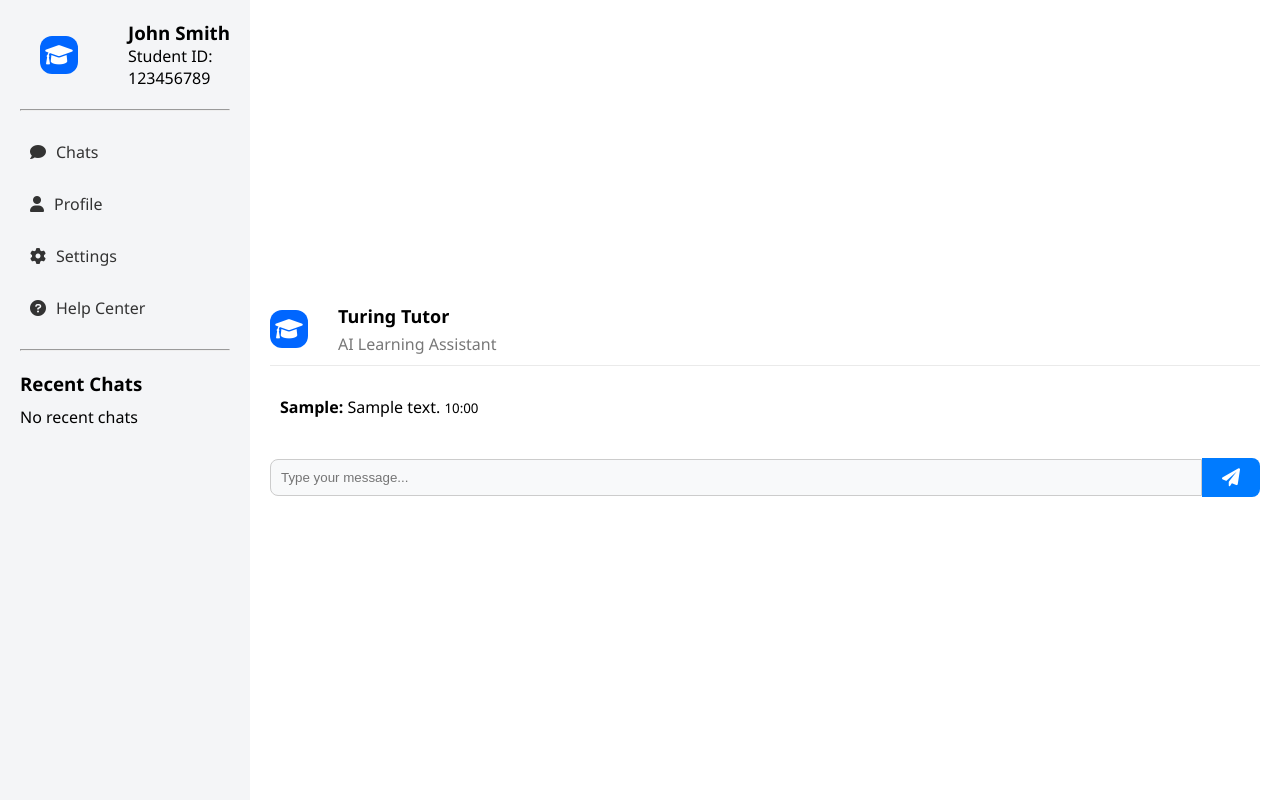
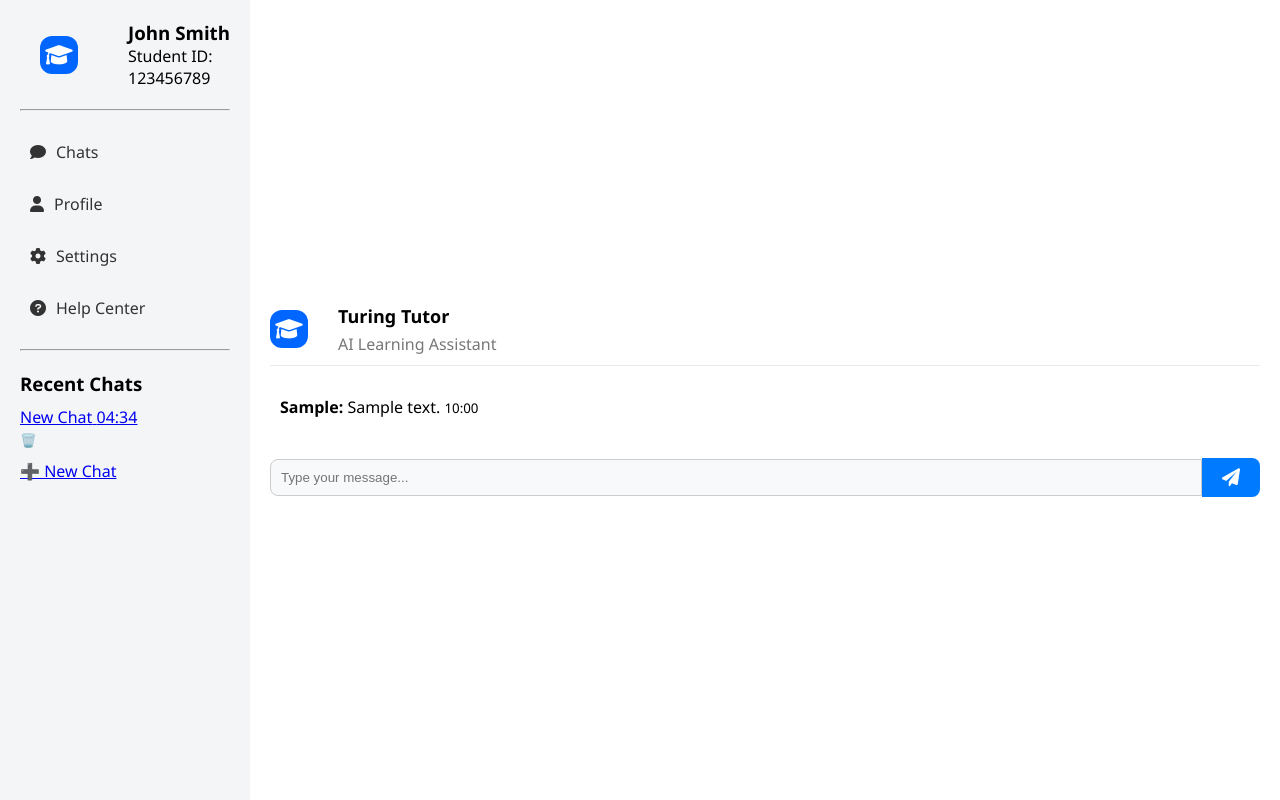
Before and after one commit to SebasHM1/Turing-Tutor-IA, a Django app: page /chatbot/ in a window 1280 px wide. Run offline with Django 5.2, Linux system fonts and the light colour scheme; a user stored in the database is signed in; data comes from the database, SQL or seed files in the repository; tables that the repository leaves empty hold one stand-in row (values such as "Sample post").

Commit message:
feat: new Chat Function
Chats now are labeled by timestamp and you can add, and remove them.

```diff
--- a/src/turing/chatbot/models.py
+++ b/src/turing/chatbot/models.py
@@ -9,10 +9,8 @@ class ChatSession(models.Model):
         null=True,      # ← permite NULL por ahora
         blank=True
     )
+    name = models.CharField(max_length=255, default='New Chat')
     created_at = models.DateTimeField(auto_now_add=True)
-
-class Meta:
-        db_table = 'courses_materia'
 
 
 class ChatMessage(models.Model):
--- a/src/turing/chatbot/templates/chatbot/chat_interface.html
+++ b/src/turing/chatbot/templates/chatbot/chat_interface.html
@@ -51,14 +51,19 @@
                     <a href="{% url 'chatbot:chat_detail' chat.id %}">
                         <div class="chat-info">
                             <span class="chat-name">{{ chat.name }}</span>
-                            <span class="chat-time">{{ chat.last_message_time|date:"H:i" }}</span>
+                            <span class="chat-time">{{ chat.created_at|date:"H:i" }}</span>
                         </div>
                     </a>
+                    <form method="post" action="{% url 'chatbot:delete_session' chat.id %}" style="display:inline;">
+                        {% csrf_token %}
+                        <button type="submit" style="border:none;background:none;color:red;">🗑️</button>
+                    </form>
                 </li>
                 {% empty %}
                 <li>No recent chats</li>
                 {% endfor %}
             </ul>
+            <a href="{% url 'chatbot:create_session' %}" class="btn">➕ New Chat</a>
         </div>
     </div>
 
@@ -93,6 +98,8 @@
     </div>
 
     <script>
+
+
         function showTypingEffect(container, text, speed = 30) {
             let index = 0;
             const interval = setInterval(() => {
@@ -125,7 +132,10 @@
             const response = await fetch("{% url 'chatbot:send_message' %}", {
                 method: "POST",
                 headers: { "X-CSRFToken": "{{ csrf_token }}" },
-                body: new URLSearchParams({ message })
+                body: new URLSearchParams({
+                    message: message,
+                    session_id: "{{ current_session.id }}"
+                })
             });
             const data = await response.json();
 
@@ -139,6 +149,13 @@
 
                 // Scroll again
                 chatLog.scrollTop = chatLog.scrollHeight;
+            } else if (data.error) {
+                // Handle error case
+                const errorDiv = document.createElement('div');
+                errorDiv.className = 'bot error';
+                errorDiv.innerHTML = `<strong>Error:</strong> ${data.error} <small>${new Date().toLocaleTimeString([], { hour: '2-digit', minute: '2-digit' })}</small>`;
+                chatLog.appendChild(errorDiv);
+                chatLog.scrollTop = chatLog.scrollHeight;
             }
         };
     </script>
--- a/src/turing/chatbot/urls.py
+++ b/src/turing/chatbot/urls.py
@@ -4,6 +4,9 @@ from . import views
 app_name = 'chatbot'
 
 urlpatterns = [
-    path('', views.chatbot_view, name='chat_interface'),
+    path('', views.chatbot_view, name='chatbot'),
+    path('chat/<int:session_id>/', views.chatbot_view, name='chat_detail'),
     path('send_message/', views.send_message, name='send_message'),
+    path('create_session/', views.create_session, name='create_session'),
+    path('delete_session/<int:session_id>/', views.delete_session, name='delete_session'),
 ]
--- a/src/turing/chatbot/views.py
+++ b/src/turing/chatbot/views.py
@@ -1,9 +1,10 @@
-from django.shortcuts import render
+from django.shortcuts import render, redirect
 from django.contrib.auth.decorators import login_required
 from django.http import JsonResponse
 from .models import ChatSession, ChatMessage
 from django.views.decorators.csrf import csrf_exempt
 from django.conf import settings
+from datetime import datetime
 
 
 import google.generativeai as genai
@@ -11,26 +12,60 @@ import google.generativeai as genai
 genai.configure(api_key=settings.GEMINI_API_KEY)  # Asegúrate de tener GEMINI_API_KEY en settings.py
 
 @login_required
-def chatbot_view(request):
-    session, _ = ChatSession.objects.get_or_create(user=request.user)
-    messages = ChatMessage.objects.filter(session=session).order_by('timestamp')
-    return render(request, 'chatbot/chat_interface.html', {'messages': messages})
+def chatbot_view(request, session_id=None):
+    if session_id:
+        session = ChatSession.objects.filter(id=session_id, user=request.user).first()
+    else:
+        session = ChatSession.objects.filter(user=request.user).order_by('-created_at').first()
+        if not session:
+            session = ChatSession.objects.create(user=request.user, name="New Chat")
+
+    messages = ChatMessage.objects.filter(session=session).order_by('timestamp') if session else []
+    recent_chats = ChatSession.objects.filter(user=request.user).order_by('-created_at')
+    return render(request, 'chatbot/chat_interface.html', {
+        'messages': messages,
+        'recent_chats': recent_chats,
+        'current_session': session
+    })
 
 @csrf_exempt
 @login_required
 def send_message(request):
     if request.method == 'POST':
-        user_message = request.POST.get('message')
-        session, _ = ChatSession.objects.get_or_create(user=request.user)
-        ChatMessage.objects.create(session=session, sender='user', message=user_message)
+        try:
+            user_message = request.POST.get('message')
+            session_id = request.POST.get('session_id')
+            session = ChatSession.objects.get(id=session_id, user=request.user)
 
-        try:
-            model = genai.GenerativeModel('gemini-2.0-flash')
-            response = model.generate_content(user_message)
-            bot_message = response.text
+            ChatMessage.objects.create(session=session, sender='user', message=user_message)
+
+            try:
+                model = genai.GenerativeModel('gemini-2.0-flash')
+                response = model.generate_content(user_message)
+                bot_message = response.text
+            except Exception:
+                bot_message = "Sorry, there was an error with the AI service."
+
+            ChatMessage.objects.create(session=session, sender='bot', message=bot_message)
+            return JsonResponse({'bot_message': bot_message})
+        except ChatSession.DoesNotExist:
+            return JsonResponse({'error': 'Chat session not found'}, status=404)
         except Exception as e:
-            bot_message = "Sorry, there was an error with the AI service."
+            return JsonResponse({'error': 'An error occurred'}, status=500)
 
-        ChatMessage.objects.create(session=session, sender='bot', message=bot_message)
-        return JsonResponse({'bot_message': bot_message})
     return JsonResponse({'error': 'Invalid request'}, status=400)
+
+@login_required
+def create_session(request):
+    session = ChatSession.objects.create(user=request.user, name=f"Chat {datetime.now().strftime('%H:%M')}")
+    return redirect('chatbot:chat_detail', session.id)
+
+@login_required
+def delete_session(request, session_id):
+    try:
+        session = ChatSession.objects.get(id=session_id, user=request.user)
+        session.delete()
+    except ChatSession.DoesNotExist:
+        # Session doesn't exist or doesn't belong to user, just redirect
+        pass
+    return redirect('chatbot:chatbot')
--- a/src/turing/turing/settings.py
+++ b/src/turing/turing/settings.py
@@ -39,7 +39,7 @@ STATICFILES_DIRS = [
 
 # Application global variables
 LOGIN_URL = 'login'
-LOGIN_REDIRECT_URL = 'chatbot:chat_interface'
+LOGIN_REDIRECT_URL = 'chatbot:chatbot'
 LOGOUT_REDIRECT_URL = 'login'
 
 # Email settings
```
